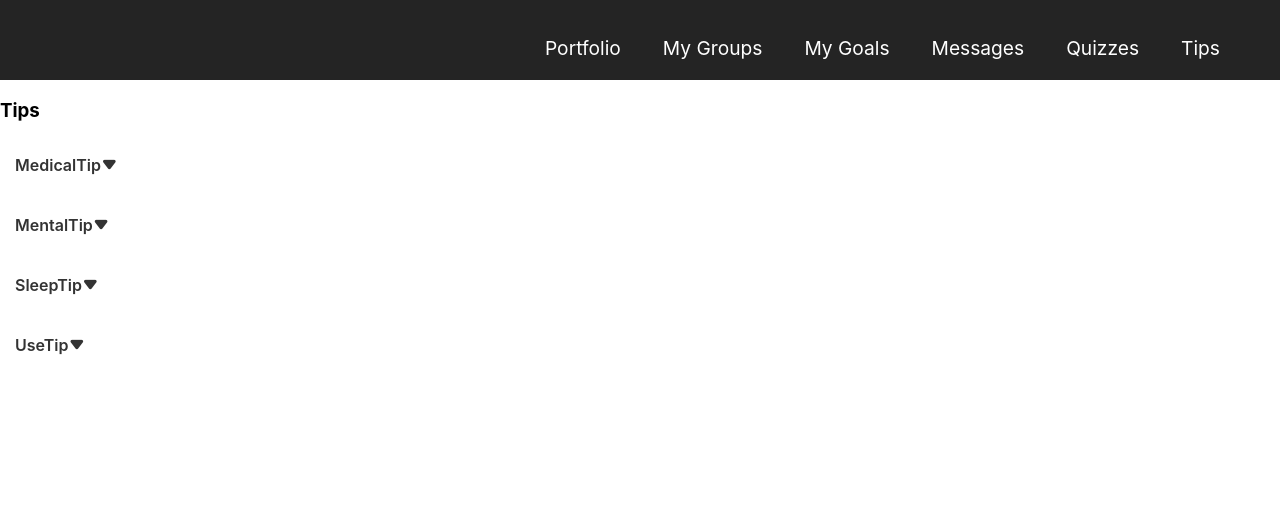
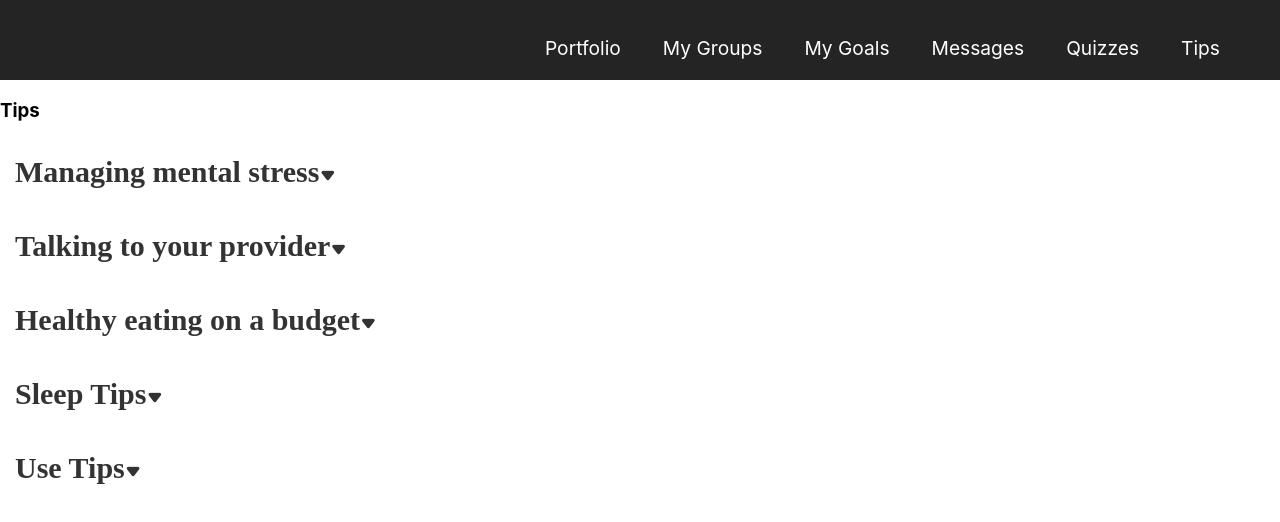
Before and after one commit to FeelingA1/HIPAAtar, a React (Create React App) app in the folder web-app/: page /tips in a window 1280 px wide. Shown: the top 522 px of the page. Built offline with nearby package versions, Linux system fonts and the light colour scheme.

Commit message:
more tips pages css

```diff
--- a/web-app/package.json
+++ b/web-app/package.json
@@ -1,6 +1,7 @@
 {
-  "name": "web-app",
+  "name": "web-app1",
   "version": "0.1.0",
+  "homepage": "./",
   "private": true,
   "dependencies": {
     "@testing-library/jest-dom": "^5.16.2",
@@ -8,7 +9,7 @@
     "@testing-library/user-event": "^13.5.0",
     "react": "^17.0.2",
     "react-dom": "^17.0.2",
-    "react-router-dom": "^6.2.1",
+    "react-router-dom": "^6.2.2",
     "react-scripts": "5.0.0",
     "web-vitals": "^2.1.4"
   },
--- a/web-app/src/App.js
+++ b/web-app/src/App.js
@@ -7,10 +7,11 @@ import Portfolio from "./pages/Portfolio"
 import Quizzes from "./pages/Quizzes"
 import Tips from "./pages/Tips"
 import Groups from "./pages/Groups"
-import MedicalTip from "./pages/Tips/MedicalTip"
+import CommunicationTip from "./pages/Tips/CommunicationTip"
 import MentalTip from "./pages/Tips/MentalTip"
 import SleepTip from "./pages/Tips/SleepTip"
 import UseTip from "./pages/Tips/UseTip"
+import DietTip from "./pages/Tips/DietTip"
 function App() {
   return (
     <Router>
@@ -22,10 +23,11 @@ function App() {
         <Route path='/messages' element={<Messages/>}></Route>
         <Route path='/quizzes' element={<Quizzes/>}></Route>
         <Route path='/tips' element={<Tips/>}></Route>
-        <Route path='/medicalTip' element={<MedicalTip/>}></Route>
+        <Route path='/communicationTip' element={<CommunicationTip/>}></Route>
         <Route path='/mentalTip' element={<MentalTip/>}></Route>
         <Route path='/sleepTip' element={<SleepTip/>}></Route>
         <Route path='/useTip' element={<UseTip/>}></Route>
+        <Route path='/dietTip' element={<DietTip/>}></Route>
       </Routes>
     </Router>
   );
--- a/web-app/src/components/Expansion.css
+++ b/web-app/src/components/Expansion.css
@@ -1,6 +1,7 @@
 .panel-title {
+    font-family: "Times New Roman", Times, serif;
     position: relative;
-    font-size: 1em;
+    font-size: 30px;
     font-weight: 600;
     margin: 0;
     display: block;
@@ -9,6 +10,8 @@
     color: #333;
 }
 .panel-context {
+    font-family: "Times New Roman", Times, serif;
+    font-size: 20px;
     display: block;
     padding: 15px 15px;
     margin: 0;
--- a/web-app/src/components/Expansion.js
+++ b/web-app/src/components/Expansion.js
@@ -3,22 +3,22 @@ import iconfont from '../iconfont/iconfont.css';
 import style from './Expansion.css';
 // import PropTypes from 'prop-types';
 
-// 展开收起组件
+
 class ArrowSlide extends React.Component {
   static defaultProps = {
     itemLable: false,
-    itemsName: '' // 检查项目名称// 是否展开
+    itemsName: ''
   };
   constructor(props) {
     super(props);
-    const { itemLable } = props; // 是否展开收起列表项
+    const { itemLable } = props;
     this.state = {
       itemLable
     };
   }
 
   /**
-   * 展开收起切换
+   *
    * @memberof EleItem
    */
   handleToggleCondition = () => {
--- a/web-app/src/pages/Tips.js
+++ b/web-app/src/pages/Tips.js
@@ -8,22 +8,27 @@ const Tips = () =>{
   return (
     <div>
       <h3>Tips </h3>
-        <ArrowSlide itemsName="MedicalTip"  itemLable={false} >
-          <div className="panel-context">MytipsContent： This is a dummy tips content, waiting for sponser decision on tip content
-            <div><Link to="/medicalTip" > More Tips</Link></div>
-          </div>
-        </ArrowSlide>
-        <ArrowSlide itemsName="MentalTip"  itemLable={false} >
-          <div className="panel-context">MytipsContent： This is a dummy tips content, waiting for sponser decision on tip content
+      <ArrowSlide itemsName="Managing mental stress"  itemLable={false} >
+          <div className="panel-context">Try breathing slowly in to the count of 4. Breathe slowly out to the count of 8. This will help to relax your heart and reduce tension.
             <div><Link to="/mentalTip"> More Tips</Link></div>
           </div>
         </ArrowSlide>
-        <ArrowSlide itemsName="SleepTip"  itemLable={false} >
-          <div className="panel-context">MytipsContent： This is a dummy tips content, waiting for sponser decision on tip content
+        <ArrowSlide itemsName="Talking to your provider"  itemLable={false} >
+          <div className="panel-context">Prepare a list of 1-3 of your most important  questions that you want to ask. This will help your provider to know what is important to you.
+            <div><Link to="/communicationTip" > More Tips</Link></div>
+          </div>
+        </ArrowSlide>
+        <ArrowSlide itemsName="Healthy eating on a budget"  itemLable={false} >
+          <div className="panel-context">Buy fruit that is on sale. Freeze it to for a healthy snack.
+            <div><Link to="/dietTip"> More Tips</Link></div>
+          </div>
+        </ArrowSlide>
+        <ArrowSlide itemsName="Sleep Tips"  itemLable={false} >
+          <div className="panel-context">Avoid drinking alcohol as it will shorten your sleep.
             <div><Link to="/sleepTip"> More Tips</Link></div>
           </div>
         </ArrowSlide>
-        <ArrowSlide itemsName="UseTip"  itemLable={false} >
+        <ArrowSlide itemsName="Use Tips"  itemLable={false} >
           <div className="panel-context">MytipsContent： This is a dummy tips content, waiting for sponser decision on tip content
             <div><Link to="/useTip"> More Tips</Link></div>
           </div>
--- a/web-app/src/pages/Tips/MedicalTip.js
+++ /dev/null
@@ -1,10 +0,0 @@
-import React from 'react';
-const MedicalTip = () =>{
-  return (
-    <div>
-      <h3>MedicalTip Page</h3>
-
-    </div>
-  );
-}
-export default MedicalTip;
--- a/web-app/src/pages/Tips/MentalTip.js
+++ b/web-app/src/pages/Tips/MentalTip.js
@@ -2,8 +2,23 @@ import React from 'react';
 const MentalTip = () =>{
   return (
     <div>
-      <h3>MentalTip Page</h3>
-
+      <h3>Mental health Managment</h3>
+        <div>
+            <ul>
+                <li>Take breaks from watching, reading, or listening to news stories, including those on social media. It’s good to be informed, but hearing about the pandemic constantly can be upsetting. Consider limiting news to just a couple times a day and disconnecting from phone, tv, and computer screens for a while.</li>
+                <li>Take care of your body
+                    <ul>
+                        <li>Take deep breaths, stretch, or meditateexternal icon</li>
+                        <li>Try to eat healthy, well-balanced meals</li>
+                        <li>Exercise regularly</li>
+                        <li>Get plenty of sleep</li>
+                        <li>Avoid excessive alcohol, tobacco, and substance use</li>
+                    </ul>
+                </li>
+                <li>Make time to unwind — Try to do some other activities you enjoy</li>
+                <li>Connect with others — Talk with people you trust about your concerns and how you are feeling</li>
+            </ul>
+        </div>
     </div>
   );
 }
--- a/web-app/src/pages/Tips/SleepTip.js
+++ b/web-app/src/pages/Tips/SleepTip.js
@@ -2,7 +2,18 @@ import React from 'react';
 const SleepTip = () =>{
   return (
     <div>
-      <h3>SleepTip Page</h3>
+      <h3>Sleep Well</h3>
+        <div>
+            <ul>
+                <li>Be consistent. Go to bed at the same time each night and get up at the same time each morning, including on the weekends</li>
+                <li>Make sure your bedroom is quiet, dark, relaxing, and at a comfortable temperatur</li>
+                <li>Remove electronic devices, such as TVs, computers, and smart phones, from the bedroom</li>
+                <li>Avoid large meals, caffeine, and alcohol before bedtime</li>
+                <li>Get some exercise. Being physically active during the day can help you fall asleep more easily at night.</li>
+                <li>Set a bedtime that is early enough for you to get at least 7-8 hours of sleep.</li>
+                <li>If you don’t fall asleep after 20 minutes, get out of bed. Go do a quiet activity without a lot of light exposure. It is especially important to not get on electronics.</li>
+            </ul>
+        </div>
 
     </div>
   );
```
